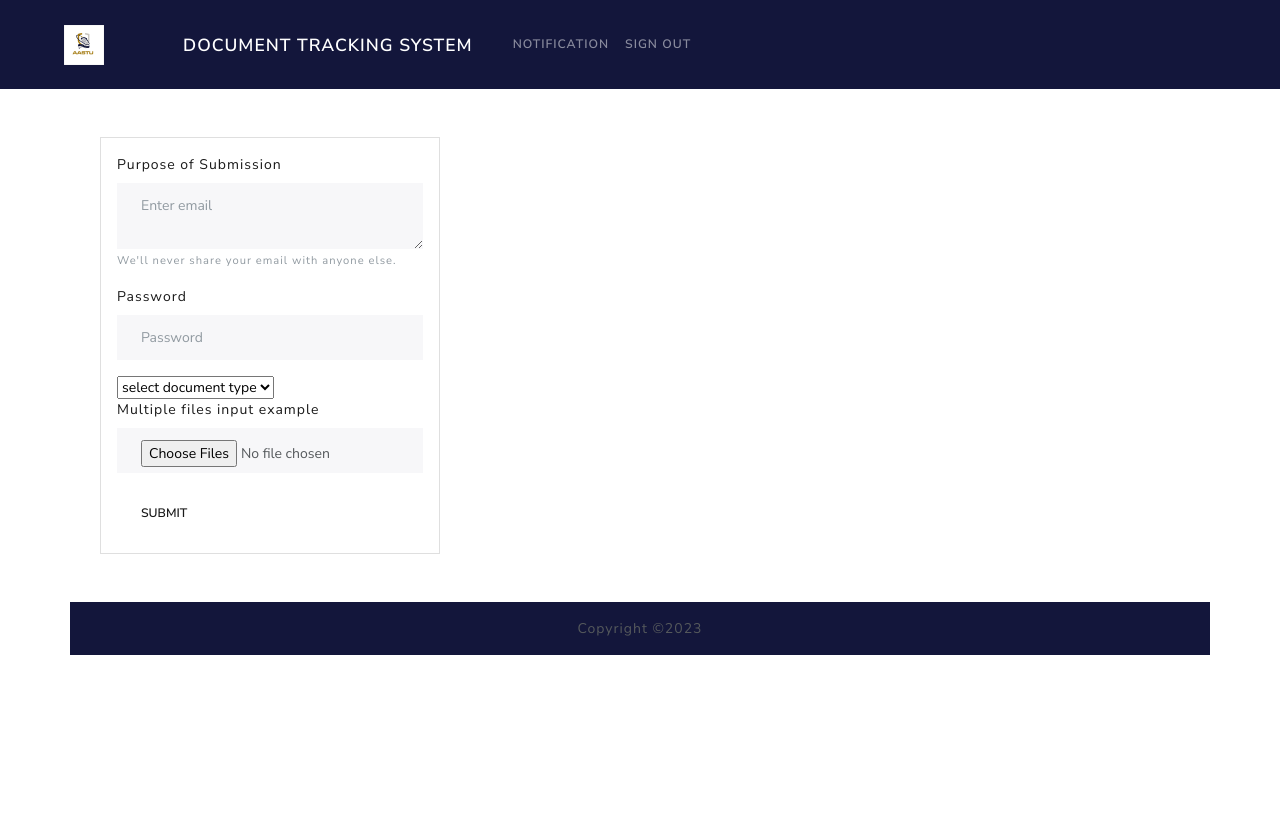
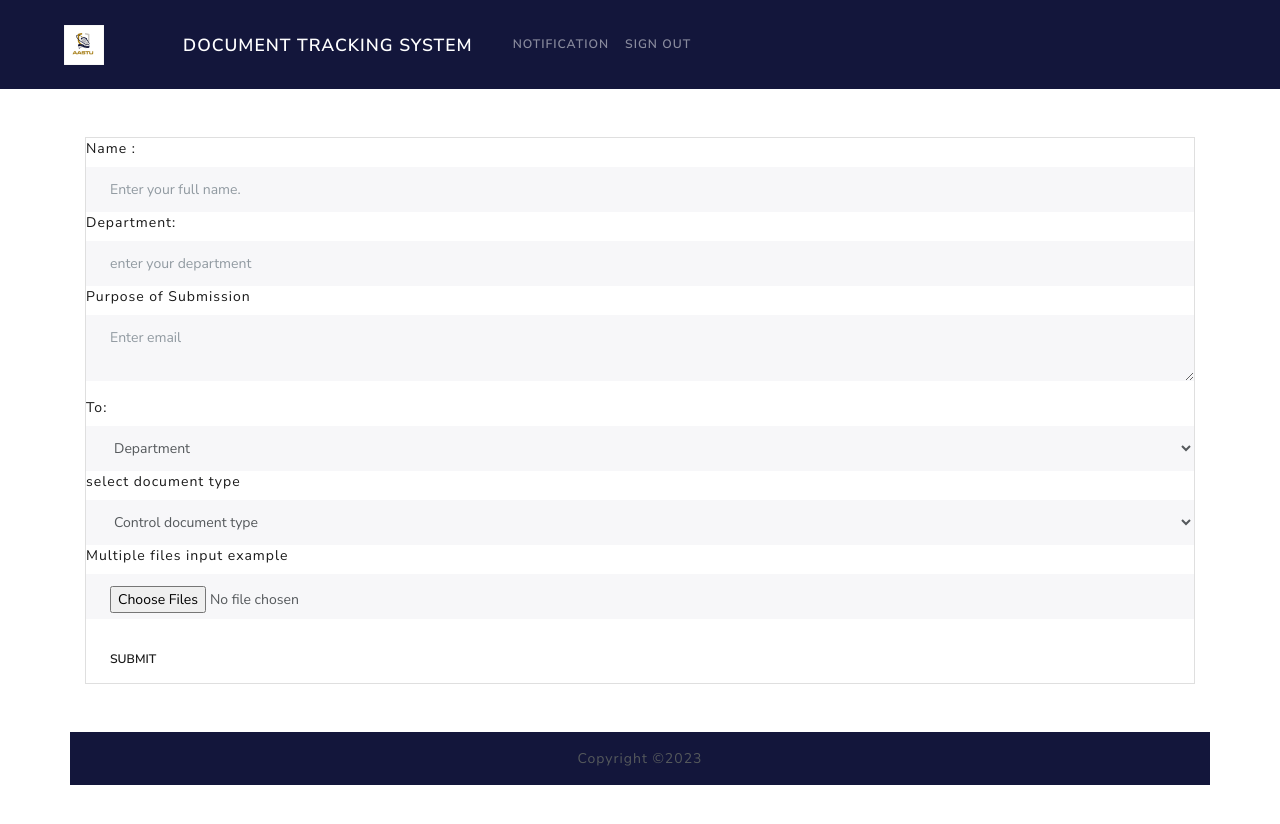
Before and after one commit to HabibiGirum/Document-tracking-system-project, a React (Create React App) app: page /home in a window 1280 px wide. Shown: the top 824 px of the page. Before the commit the page ends 800 px from the top, so only its background shows below. Built offline with nearby package versions, Linux system fonts and the light colour scheme.

Commit message:
DTS final

```diff
--- a/package.json
+++ b/package.json
@@ -8,6 +8,7 @@
     "@testing-library/user-event": "^13.5.0",
     "axios": "^1.3.6",
     "bootstrap": "^5.2.3",
+    "jspdf": "^2.5.1",
     "react": "^18.2.0",
     "react-bootstrap": "^2.7.2",
     "react-dom": "^18.2.0",
--- a/src/pages/Home.js
+++ b/src/pages/Home.js
@@ -1,39 +1,126 @@
-import { Card, Col, Container } from "react-bootstrap";
-import Button from "react-bootstrap/Button";
-import Form from "react-bootstrap/Form";
+import React, { useState } from "react";
+import { Card, Form, Container,Button } from "react-bootstrap";
 import Footer from "../components/Footer";
 import Header from "../components/HomeHeader";
+import { jsPDF } from "jspdf";
 // import List from "../components/List";
 
+function Home() {
+  const [selectedOption, setSelectedOption] = useState("");
+  const handleOptionChange = (event) => {
+    setSelectedOption(event.target.value);
+  };
 
-function Home() {
+  const handleSubmit = (event) => {
+    event.preventDefault();
+    // Access the form field values using event.target.elements
+  const fullName = event.target.elements.fullName.value;
+  const department = event.target.elements.department.value;
+  const purpose = event.target.elements.purpose.value;
+  const to = event.target.elements.to.value;
+  const documentType = event.target.elements.documentType.value;
+
+  console.log("Full Name:", fullName);
+  console.log("Department:", department);
+  console.log("Purpose of Submission:", purpose);
+  console.log("To:", to);
+  console.log("Selected Document Type:", documentType);
+
+    const doc = new jsPDF();
+
+    // Generate the PDF content.
+    const content = `
+  Name: ${event.target.elements.fullName.value}
+  Department: ${event.target.elements.department.value}
+  Purpose of Submission: ${event.target.elements.purpose.value}
+  To: ${event.target.elements.to.value}
+  Selected Document Type: ${event.target.elements.documentType.value}
+`;
+
+    // Add the content to the PDF
+    doc.text(content, 10, 10);
+
+    // Save the PDF
+
+    doc.save("form.pdf");
+  };
+
   return (
     <>
       <Header />
       <Container className="justify-container-center mt-5 text-primary">
-        <Col md={4}>
         <Card>
-            <Form className="p-3">
+          <Form onSubmit={handleSubmit}>
+            <Form.Group>
+              <Form.Label>Name :</Form.Label>
+              <Form.Control
+                type="text"
+                name="fullName"
+                placeholder="Enter your full name."
+              />
+            </Form.Group>
+            <Form.Group>
+              <Form.Label>Department:</Form.Label>
+              <Form.Control
+                type="text"
+                name="department"
+                placeholder="enter your department"
+              />
+            </Form.Group>
+
             <Form.Group className="mb-3" controlId="home">
               <Form.Label>Purpose of Submission</Form.Label>
-                <Form.Control as="textarea" placeholder="Enter email" />
-                <Form.Text className="text-muted">
-                  We'll never share your email with anyone else.
-                </Form.Text>
+              <Form.Control
+                as="textarea"
+                name="purpose"
+                placeholder="Enter email"
+              />
+              <Form.Text className="text-muted"></Form.Text>
+            </Form.Group>
+            <Form.Group>
+              <Form.Label>To:</Form.Label>
+
+              <Form.Control name="to" as="select">
+                <option>Department</option>
+                <option>College</option>
+                <option>HR</option>
+                <option>vice presedant</option>
+              </Form.Control>
             </Form.Group>
 
-              <Form.Group className="mb-3" controlId="formBasicPassword">
-                <Form.Label>Password</Form.Label>
-                <Form.Control type="password" placeholder="Password" />
-              </Form.Group>
+            <Form.Group>
+              <Form.Label>select document type</Form.Label>
 
-              <Form.Select aria-label="Default select example">
-                <Form.Label>select document type</Form.Label>
-                <option>select document type</option>
+              <Form.Control
+                aria-label="Default Control example"
+                as="select"
+                name="documentType"
+                onChange={handleOptionChange}
+              >
+                <option>Control document type</option>
                 <option value="1">Leave</option>
                 <option value="2">Requritment</option>
                 <option value="3">Promotion</option>
-              </Form.Select>
+              </Form.Control>
+            </Form.Group>
+
+            {selectedOption === "3" && (
+              <Form.Group>
+                <Form.Label>Upload image document</Form.Label>
+                <Form.Control type="file" name="imageDocument" />
+              </Form.Group>
+            )}
+            {selectedOption === "1" && (
+              <Form.Group>
+                <Form.Label>Select Leave type:</Form.Label>
+                <Form.Control name="leaveType" as="select">
+                  <option value="1">1</option>
+                  <option value="2">2</option>
+                  <option value="3">3</option>
+                  <option value="4">4</option>
+                </Form.Control>
+              </Form.Group>
+            )}
             <Form.Group controlId="formFileMultiple" className="mb-3">
               <Form.Label>Multiple files input example</Form.Label>
               <Form.Control type="file" multiple />
@@ -43,8 +130,6 @@ function Home() {
             </Button>
           </Form>
         </Card>
-        </Col>
-
       </Container>
       <Footer />
     </>
@@ -52,3 +137,8 @@ function Home() {
 }
 
 export default Home;
+
+//// next task create document_request_action.js
+///  constant.js
+/// reducer.js
+/// and store.js
```
Also changed, not shown: 1 other file (tests, documents, lock files or other folders). Lines whose indentation alone changed are shown as unchanged.
